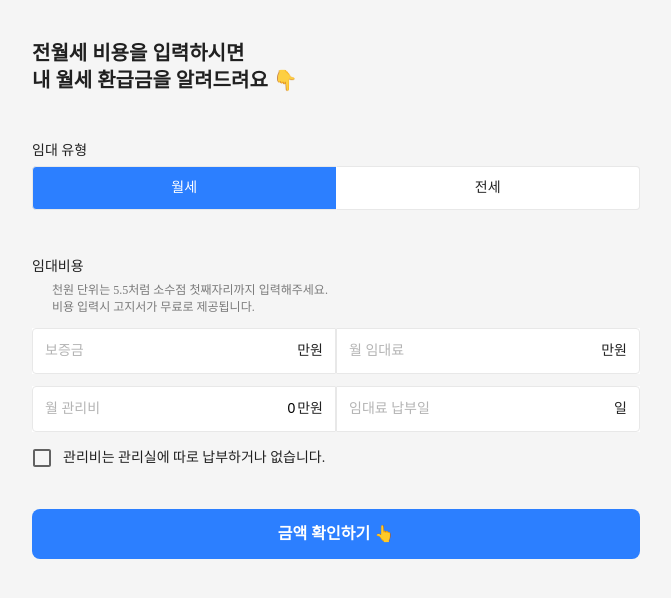
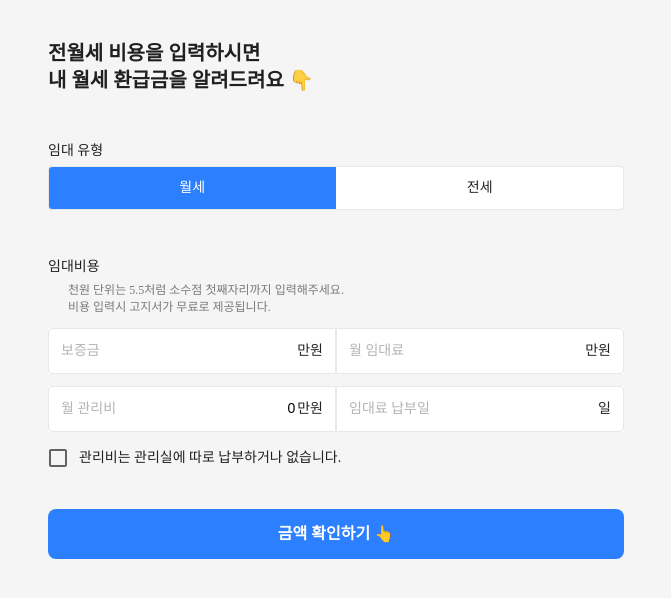
Before and after one commit to KimGnab/zaritalk-funnel, a React (Create React App) app: page /lookup in a window 1280 px wide. Both pictures are taken after a click on the button "월세". Shown: the top 598 px of the page, without its empty margins (304-975 px from the left). Built offline with nearby package versions, Linux system fonts and the light colour scheme; some icons are missing.

Commit message:
feat: LookupFormData server(localstorage)에 저장

```diff
--- a/src/App.tsx
+++ b/src/App.tsx
@@ -1,12 +1,12 @@
 import React from 'react';
-import Lookup from './pages/onboard/LookupPage';
 import { Routes, Route, BrowserRouter, Navigate } from 'react-router-dom';
+import LookupPage from './pages/onboard/LookupPage';
 
 function App() {
   return (
     <BrowserRouter>
       <Routes>
-        <Route path="/lookup" element={<Lookup />} />
+        <Route path="/lookup" element={<LookupPage />} />
         {/*<Route path="/request" element={<Lookup />} />*/}
         {/*<Route path="/result" element={<Lookup />} />*/}
         <Route path="/*" element={<Navigate to="/lookup"></Navigate>} />
--- a/src/components/LabeledInput/LabeledInput.tsx
+++ b/src/components/LabeledInput/LabeledInput.tsx
@@ -4,6 +4,7 @@ import React, { InputHTMLAttributes } from 'react';
 import { styled } from '@mui/material';
 
 interface LabeledInputProps {
+  textAlign?: string;
   inputProps?: InputHTMLAttributes<HTMLInputElement>;
   startLabel?: string | React.ReactNode;
   endLabel?: string | React.ReactNode;
@@ -12,13 +13,13 @@ interface LabeledInputProps {
   disabled?: boolean;
 }
 
-const StyledInput = styled('input')`
+const StyledInput = styled('input')<{ textAlign?: string }>`
   &:focus {
     outline: none;
   }
 
   flex-grow: 1;
-  text-align: right;
+  ${({ textAlign }) => `text-align:${textAlign}`};
   width: 70%;
   font-size: 14px;
   font-weight: 500;
@@ -29,6 +30,7 @@ const StyledInput = styled('input')`
 `;
 
 const LabeledInput = ({
+  textAlign,
   inputProps,
   startLabel,
   endLabel,
@@ -45,7 +47,7 @@ const LabeledInput = ({
     {...(disabled && { sx: { background: '#f2f2f2' } })}
   >
     {typeof startLabel === 'string' ? (
-      <Typography variant="subtitle2" color="#b4b4b4" position="absolute">
+      <Typography variant="h4" color="#b4b4b4" position="absolute">
         {startLabel}
       </Typography>
     ) : (
@@ -54,13 +56,14 @@ const LabeledInput = ({
 
     <StyledInput
       {...inputProps}
+      textAlign={textAlign}
       value={value}
       onChange={onChange}
       disabled={disabled}
     />
 
     {typeof endLabel === 'string' ? (
-      <Typography variant="subtitle2" color={disabled ? '#b4b4b4' : '#222222'}>
+      <Typography variant="h4" color={disabled ? '#b4b4b4' : '#222222'}>
         {endLabel}
       </Typography>
     ) : (
--- a/src/pages/onboard/LookupPage/LookupForm.tsx
+++ b/src/pages/onboard/LookupPage/LookupForm.tsx
@@ -9,16 +9,8 @@ import LabeledInput from '../../../components/LabeledInput';
 import { Button, Checkbox, FormControlLabel, styled } from '@mui/material';
 import ToggleButton from '@mui/material/ToggleButton';
 import BoxGroup from '../../../components/BoxGroup';
-
-type RentType = 'MONTHLY' | 'JEONSE';
-type FormData = {
-  rentType?: RentType;
-  deposit?: string;
-  monthlyRent?: string;
-  maintenanceFee?: string;
-  monthlyRentPaymentDate?: string;
-  checkMaintenanceFee?: boolean;
-};
+import { setPayload as fakeServerRequest } from '../../../utils/LocalStorageUtil';
+import { useNavigate } from 'react-router-dom';
 
 const StyledToggleButton = styled(ToggleButton)(({ theme }) => ({
   color: '#222222',
@@ -38,7 +30,7 @@ const getMissingFields = ({
   monthlyRent,
   monthlyRentPaymentDate,
   maintenanceFee,
-}: FormData) => {
+}: LookupFormData) => {
   if (!rentType) return [];
 
   const missingFields = [];
@@ -58,19 +50,32 @@ const getMissingFields = ({
 };
 
 const LookupForm = () => {
-  const { control, handleSubmit, watch, setValue } = useForm();
+  const navigate = useNavigate();
+  const { control, handleSubmit, watch, setValue } = useForm({
+    defaultValues: {
+      rentType: undefined,
+      deposit: '',
+      monthlyRent: '',
+      maintenanceFee: '',
+      monthlyRentPaymentDate: '',
+      checkMaintenanceFee: false,
+    },
+  });
 
   const watchRentType: RentType | undefined = watch('rentType');
   const watchMaintenanceFee = watch('maintenanceFee');
   const watchCheckMaintenanceFee = watch('checkMaintenanceFee');
 
-  const onSubmit: SubmitHandler<FormData> = (data) => {
+  const onSubmit: SubmitHandler<LookupFormData> = async (data) => {
     const missingFields = getMissingFields(data);
     if (missingFields.length > 0) {
       window.alert(missingFields.join());
     } else {
-      window.alert('저장');
-      console.log(data);
+      // TODO: 실제 서버에 저장하도록 변경
+      const response = await fakeServerRequest(data);
+      if (response) {
+        navigate('/request');
+      }
     }
   };
 
@@ -130,6 +135,7 @@ const LookupForm = () => {
                 name="deposit"
                 render={({ field: { value, onChange } }) => (
                   <LabeledInput
+                    textAlign="right"
                     inputProps={{ inputMode: 'decimal' }}
                     value={value}
                     onChange={onChange}
@@ -145,6 +151,7 @@ const LookupForm = () => {
                   name="monthlyRent"
                   render={({ field: { value, onChange } }) => (
                     <LabeledInput
+                      textAlign="right"
                       inputProps={{ inputMode: 'decimal' }}
                       value={value}
                       onChange={onChange}
@@ -161,6 +168,7 @@ const LookupForm = () => {
                 name="maintenanceFee"
                 render={({ field: { value, onChange } }) => (
                   <LabeledInput
+                    textAlign="right"
                     inputProps={{ inputMode: 'decimal' }}
                     value={value}
                     onChange={onChange}
@@ -175,6 +183,7 @@ const LookupForm = () => {
                 name="monthlyRentPaymentDate"
                 render={({ field: { value, onChange } }) => (
                   <LabeledInput
+                    textAlign="right"
                     inputProps={{
                       inputMode: 'decimal',
                       maxLength: 2,
--- a/src/pages/onboard/LookupPage/LookupPage.tsx
+++ b/src/pages/onboard/LookupPage/LookupPage.tsx
@@ -1,26 +1,16 @@
 import React from 'react';
 
-import { styled } from '@mui/material';
 import Box from '@mui/material/Box';
 import Typography from '@mui/material/Typography';
 import LookupForm from './LookupForm';
 
-const Container = styled(Box)`
-  display: flex;
-  flex-direction: column;
-  justify-content: center;
-  width: 100%;
-`;
-
 function LookupPage() {
   return (
-    <Container>
-      <Box marginTop="40px">
-        <Typography variant="h3">전월세 비용을 입력하시면</Typography>
-        <Typography variant="h3">내 월세 환급금을 알려드려요 👇</Typography>
-      </Box>
+    <Box padding="0 16px" marginTop="40px">
+      <Typography variant="h3">전월세 비용을 입력하시면</Typography>
+      <Typography variant="h3">내 월세 환급금을 알려드려요 👇</Typography>
       <LookupForm />
-    </Container>
+    </Box>
   );
 }
 
--- /dev/null
+++ b/src/utils/LocalStorageUtil.ts
@@ -0,0 +1,39 @@
+const KEY_PAYLOAD = 'KEY_PAYLOAD' as const;
+
+const setLocalItem = (name: string, item?: unknown) => {
+  if (!item) {
+    window.localStorage.removeItem(name);
+  } else {
+    window.localStorage.setItem(name, JSON.stringify(item));
+  }
+};
+
+const getLocalItem = (name: string) => {
+  const item = window.localStorage.getItem(name);
+  if (item) {
+    return JSON.parse(item);
+  }
+
+  return null;
+};
+
+export const setPayload = (data?: LookupFormData) => {
+  try {
+    setLocalItem(KEY_PAYLOAD, data);
+  } catch (e) {
+    return false;
+  }
+
+  return true;
+};
+
+export const getPayload = (): LookupFormData | null => {
+  const data = getLocalItem(KEY_PAYLOAD);
+  if (!data) return null;
+
+  return data;
+};
+
+export const removePayLoad = () => setLocalItem(KEY_PAYLOAD, null);
+
+export default 'LocalStorageUtil';
```
Also changed, not shown: src/types/Lookup.d.ts (added, +9 -0 lines).
